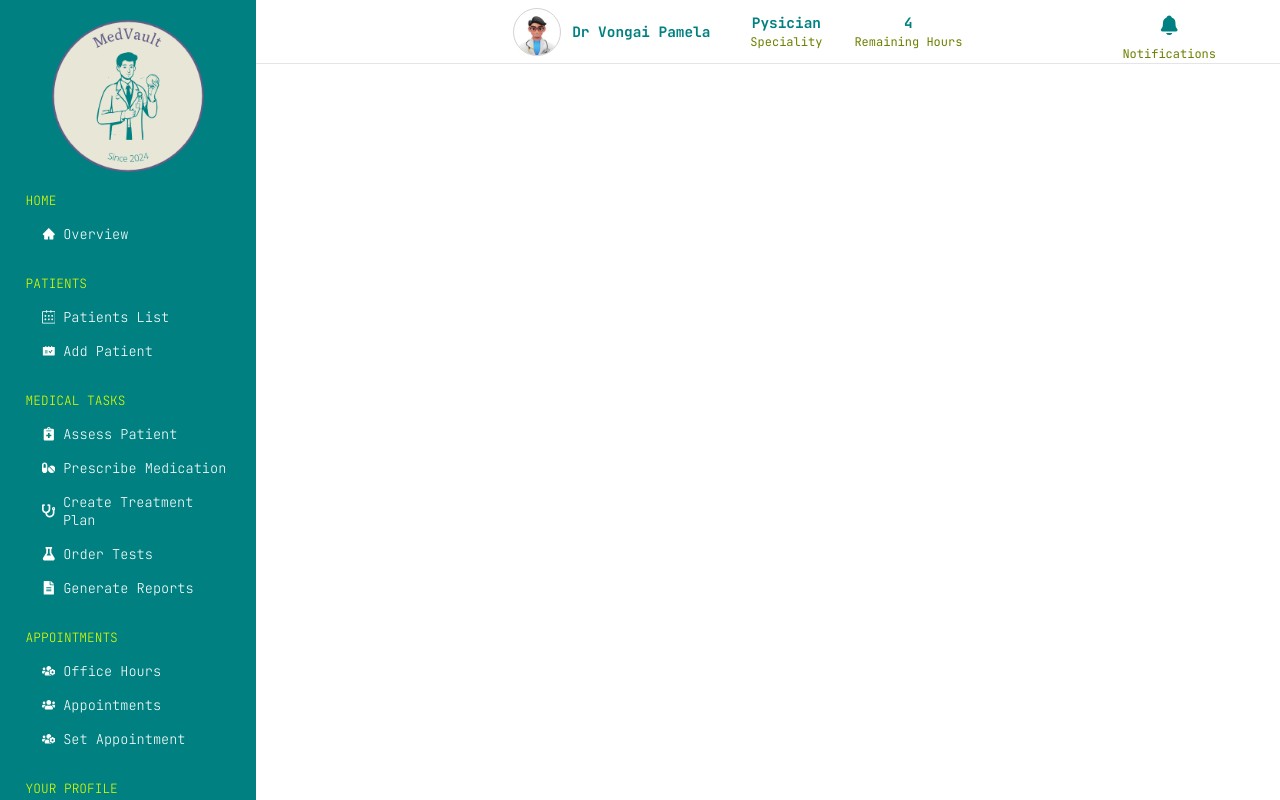
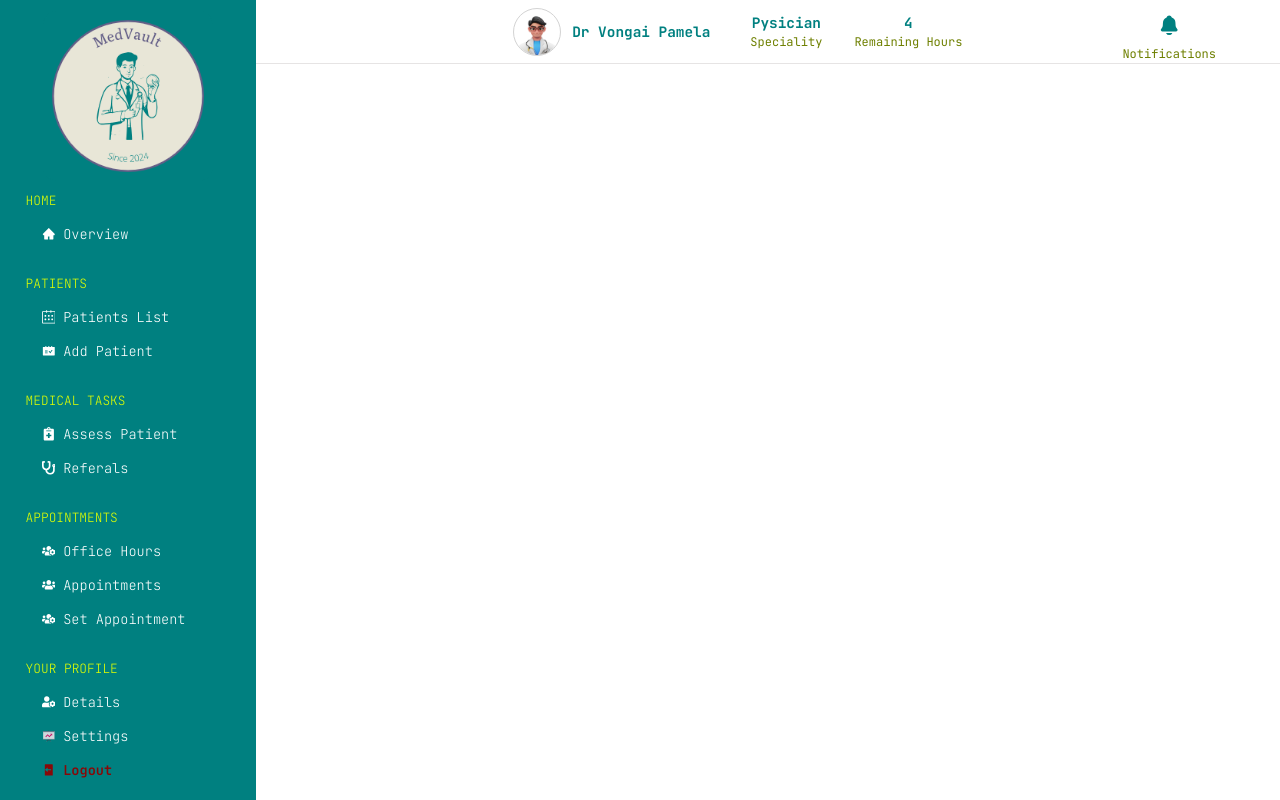
Before and after one commit to Amen-Musingarimi/medvault, a React (Create React App) app: page / in a window 1280 px wide. Built offline with nearby package versions, Linux system fonts and the light colour scheme.

Commit message:
Remove some side bar links

```diff
--- a/src/components/sideBar/SideBar.jsx
+++ b/src/components/sideBar/SideBar.jsx
@@ -8,10 +8,7 @@ import {
   FaUsers,
   FaUsersCog,
   FaUserCog,
-  FaPills,
   FaStethoscope,
-  FaFlask,
-  FaFileAlt,
   FaNotesMedical,
 } from 'react-icons/fa';
 import { FcStatistics } from 'react-icons/fc';
@@ -51,21 +48,9 @@ const SideBar = () => {
             <FaNotesMedical />
             <p className={classes.homeText}>Assess Patient</p>
           </Link>
-          <Link to="/prescribe-medication" className={classes.homeLink}>
-            <FaPills />
-            <p className={classes.homeText}>Prescribe Medication</p>
-          </Link>
           <Link to="/create-treatment-plan" className={classes.homeLink}>
             <FaStethoscope />
-            <p className={classes.homeText}>Create Treatment Plan</p>
-          </Link>
-          <Link to="/order-tests" className={classes.homeLink}>
-            <FaFlask />
-            <p className={classes.homeText}>Order Tests</p>
-          </Link>
-          <Link to="/generate-reports" className={classes.homeLink}>
-            <FaFileAlt />
-            <p className={classes.homeText}>Generate Reports</p>
+            <p className={classes.homeText}>Referals</p>
           </Link>
         </div>
 
```
